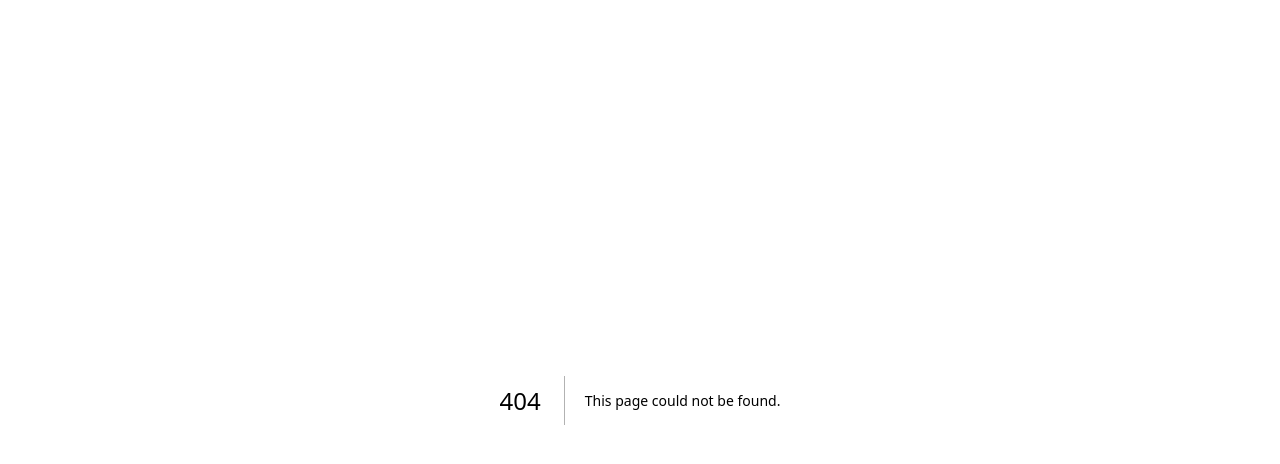
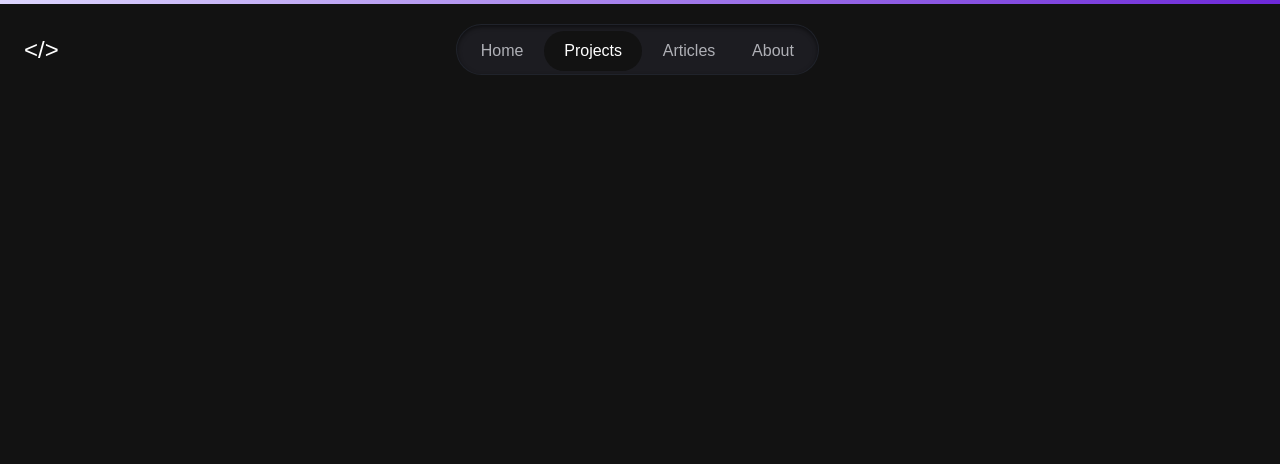
Before and after one commit to peperoxyz/portfolio-website, a Next.js app: page /projects in a window 1280 px wide. Before the commit this address had no page. Shown: the top 464 px of the page. Built offline with nearby package versions, Linux system fonts and the light colour scheme.

Commit message:
Create page for projects

```diff
--- /dev/null
+++ b/src/app/(pages)/projects/page.tsx
@@ -0,0 +1,12 @@
+import { Header } from "@/app/ui/components/header";
+import ProjectCard from "@/app/ui/components/project-card";
+import angularIcon from "/src/public/images/angular-icon.png";
+import tailwindIcon from "/src/public/images/tailwind-icon.png";
+
+export default function Home() {
+	return (
+		<div>
+			<Header></Header>
+		</div>
+	);
+}
```
